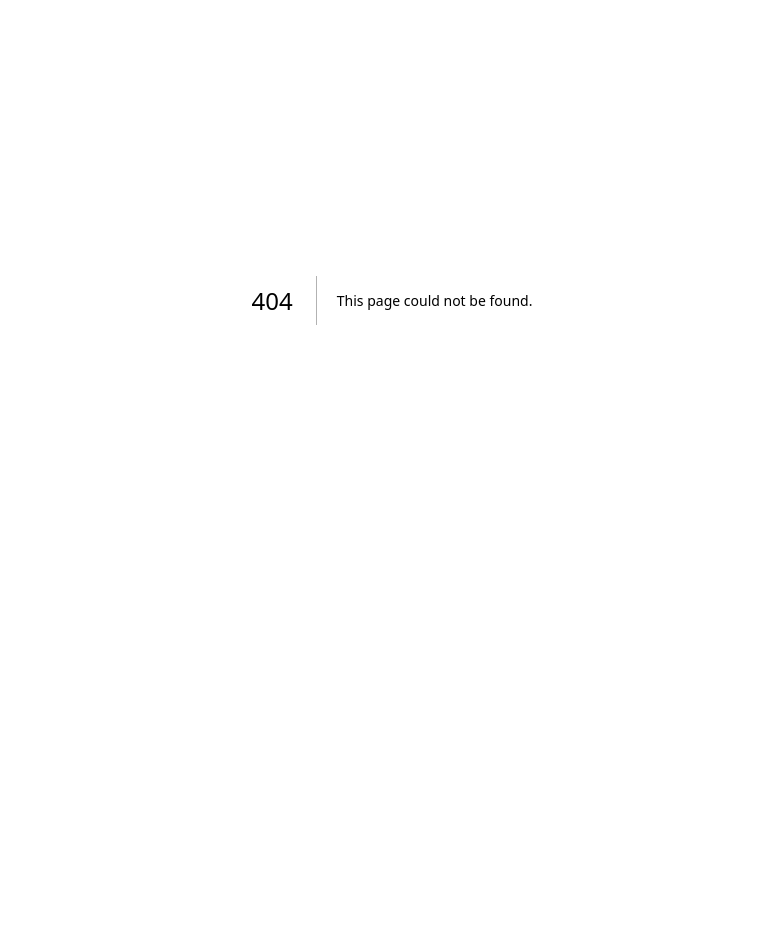
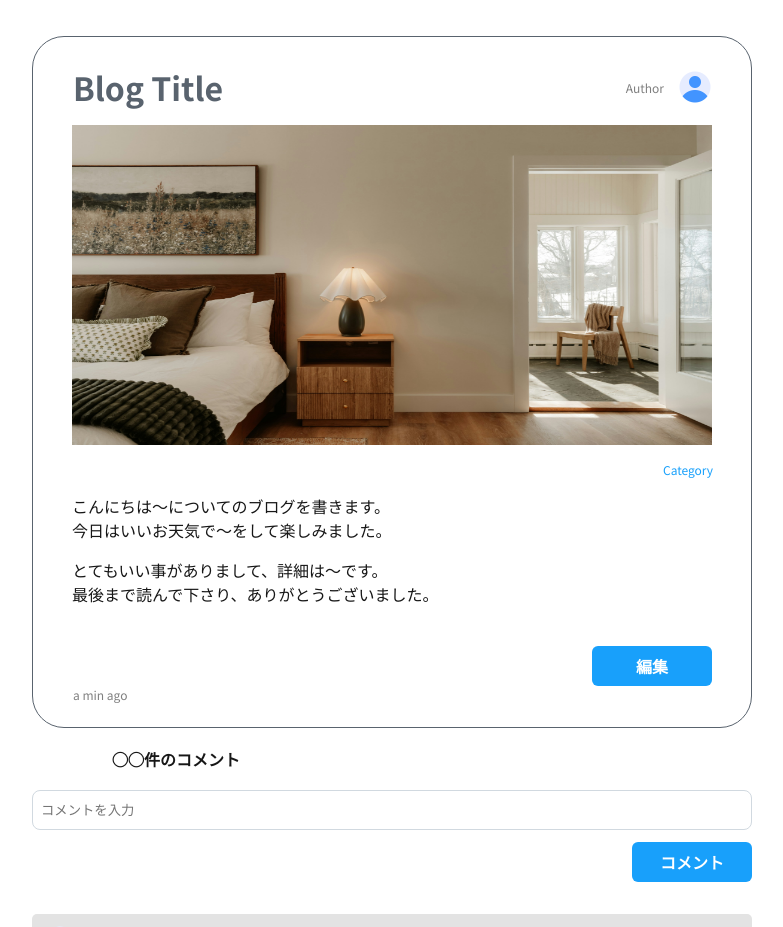
Before and after one commit to if-mentor/next_teamdev_25_2, a Next.js app: page /articles/1 in a window 1280 px wide. Before the commit this address had no page. Shown: the part 100-1027 px from the top of the page, without its empty margins (248-1031 px from the left). Before the commit the page ends 800 px from the top, so only its background shows below. Built offline with nearby package versions, Linux system fonts and the light colour scheme.

Commit message:
記事詳細画面作成

```diff
--- /dev/null
+++ b/src/app/articles/[id]/page.tsx
@@ -0,0 +1,53 @@
+import styles from "./styles.module.css";
+import Image from "next/image";
+import Button from "@/components/Button";
+import CommentForm from "@/components/CommentForm";
+import CommentCard from "@/components/CommentCard";
+
+export default function ArticleDetail() {
+  return (
+    <>
+      <div className={styles.main}>
+        <div className={styles.flex}>
+          <p className={styles.title}>Blog Title</p>
+          <div className={styles.authoricon}>
+            <p className={styles.author}>Author</p>
+            <Image src="/default_user_icon.png" alt="アイコン" width={32} height={32} />
+          </div>
+        </div>
+        <Image className={styles.articlepicture} src="/sample1.jpg" alt="記事写真" width={640} height={320} />
+        <p className={styles.category}>Category</p>
+        <div className={styles.divcontent}>
+          <p>こんにちは〜についてのブログを書きます。</p>
+          <p>今日はいいお天気で〜をして楽しみました。</p>
+        </div>
+        <div className={styles.divcontent}>
+          <p>とてもいい事がありまして、詳細は〜です。</p>
+          <p>最後まで読んで下さり、ありがとうございました。</p>
+        </div>
+        <div className={styles.button}>
+          <Button label="編集" variant="success" size="medium" />
+        </div>
+        <p className={styles.time}>a min ago</p>
+      </div>
+      <p className={styles.comment}>◯◯件のコメント</p>
+      <div className={styles.commentform}>
+        <CommentForm />
+      </div>
+      <div className={styles.commetcard}>
+        <CommentCard
+          userName="テスト 太郎"
+          content="Lorem ipsum dolor sit amet, consectetur adipiscing elit. Donec ligula nibh, interdum non enim sit amet, iaculis aliquet nunc."
+          createdDate="2026-07-23T05:12:00+09:00"
+        />
+      </div>
+      <div className={styles.commetcard}>
+        <CommentCard
+          userName="テスト 太郎"
+          content="Lorem ipsum dolor sit amet, consectetur adipiscing elit. Donec ligula nibh, interdum non enim sit amet, iaculis aliquet nunc."
+          createdDate="2026-07-22T05:12:00+09:00"
+        />
+      </div>
+    </>
+  );
+}
--- /dev/null
+++ b/src/app/articles/[id]/styles.module.css
@@ -0,0 +1,95 @@
+.main {
+  width: 720px;
+  border-radius: 32px;
+  border: 1px solid #59636e;
+  margin: 136px auto 0;
+  padding-bottom: 24px;
+}
+
+.flex {
+  display: flex;
+  justify-content: space-between;
+  align-items: center;
+}
+
+.title {
+  margin-top: 32px;
+  margin-left: 40px;
+  font-family: "Noto Sans JP", sans-serif;
+  font-weight: 700;
+  font-size: 32px;
+  line-height: 36px;
+  color: #59636e;
+}
+
+.authoricon {
+  display: flex;
+  align-items: center;
+  gap: 15px;
+  margin-top: 32px;
+  margin-right: 40px;
+}
+
+.author {
+  font-family: "Noto Sans JP", sans-serif;
+  font-weight: 400;
+  font-size: 12px;
+  color: #00000080;
+}
+
+.articlepicture {
+  display: block;
+  margin: 0 auto;
+  margin-top: 20px;
+}
+
+.category {
+  font-family: "Noto Sans JP", sans-serif;
+  font-weight: 400;
+  font-size: 12px;
+  color: #18a0fb;
+  margin-top: 16px;
+  margin-left: 630px;
+}
+
+.divcontent {
+  width: 640px;
+  margin: 16px auto 0;
+}
+
+.button {
+  width: 640px;
+  margin: 40px auto 0;
+  display: flex;
+  justify-content: flex-end;
+}
+
+.time {
+  font-family: "Noto Sans JP", sans-serif;
+  font-weight: 400;
+  font-size: 12px;
+  color: #00000080;
+  margin-left: 40px;
+}
+
+.comment {
+  font-family: "Noto Sans JP", sans-serif;
+  font-weight: 700;
+  font-size: 16px;
+  line-height: 30px;
+  margin-left: 360px;
+  margin-top: 16px;
+}
+
+.commentform {
+  width: 720px;
+  margin: 0 auto;
+  margin-top: 16px;
+}
+
+.commetcard {
+  width: 720px;
+  margin: 0 auto;
+  margin-top: 32px;
+  margin-bottom: 32px;
+}
```
